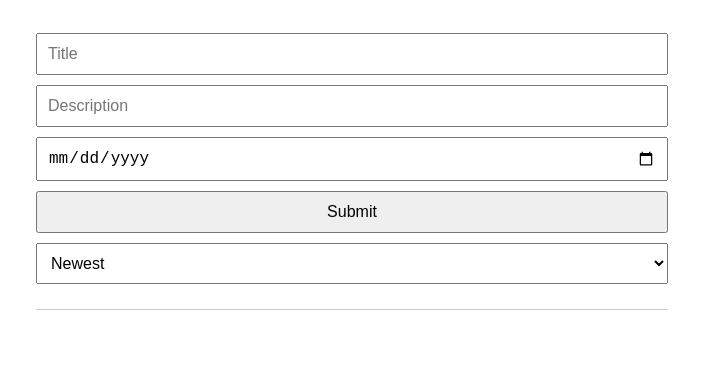
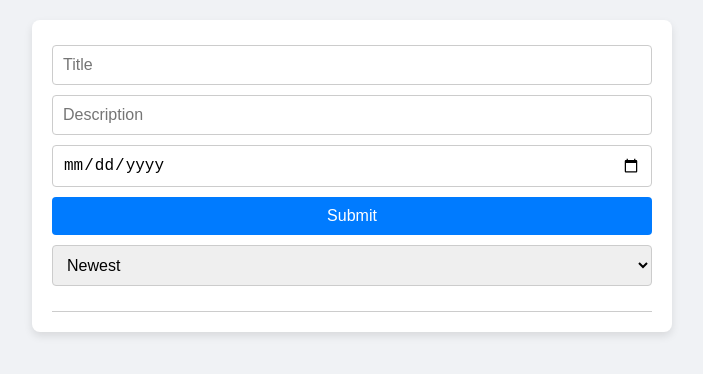
Before and after one commit to sajjadjavazi/Practice4, a plain HTML site: page index.html in a window 1280 px wide. Shown: the whole page, without its empty margins (288-991 px from the left). Drawn offline with Linux system fonts and the light colour scheme.

Commit message:
UI changed

```diff
--- a/asset/css/main.css
+++ b/asset/css/main.css
@@ -1,10 +1,17 @@
 body {
-    font-family: Arial, sans-serif;
+    font-family: 'Arial', sans-serif;
+    background-color: #f0f2f5;
+    margin: 0;
+    padding: 0;
 }
 
 .container {
-    width: 50%;
-    margin: 0 auto;
+    width: 90%;
+    max-width: 600px;
+    margin: 20px auto;
+    background: #fff;
+    border-radius: 8px;
+    box-shadow: 0 4px 8px rgba(0, 0, 0, 0.1);
     padding: 20px;
 }
 
@@ -14,10 +21,32 @@ body {
     margin-bottom: 20px;
 }
 
-.input-form input, .input-form button, .input-form select {
+.input-form h2 {
+    margin-bottom: 15px;
+    font-size: 24px;
+    color: #333;
+}
+
+.input-form input,
+.input-form button,
+.input-form select {
     margin: 5px 0;
     padding: 10px;
     font-size: 16px;
+    border: 1px solid #ccc;
+    border-radius: 4px;
+}
+
+.input-form button {
+    background-color: #007bff;
+    color: white;
+    border: none;
+    cursor: pointer;
+    transition: background-color 0.3s;
+}
+
+.input-form button:hover {
+    background-color: #0056b3;
 }
 
 #entries {
@@ -31,6 +60,11 @@ body {
     border-bottom: 1px solid #ccc;
     padding: 10px 0;
     cursor: pointer;
+    transition: background-color 0.3s;
+}
+
+.entry:hover {
+    background-color: #f9f9f9;
 }
 
 .entry-details {
@@ -41,6 +75,7 @@ body {
 .entry-details h3 {
     margin: 0;
     font-size: 18px;
+    color: #007bff;
 }
 
 .entry-details p {
@@ -60,9 +95,24 @@ body {
     gap: 5px;
 }
 
+.entry-actions button {
+    background-color: #ff4d4d;
+    color: white;
+    border: none;
+    border-radius: 4px;
+    padding: 5px 10px;
+    cursor: pointer;
+    transition: background-color 0.3s;
+}
+
+.entry-actions button:hover {
+    background-color: #cc0000;
+}
+
 .expanded {
     background-color: #f9f9f9;
     padding: 20px;
+    border-radius: 8px;
 }
 
 .expanded .entry-details h3 {
```
